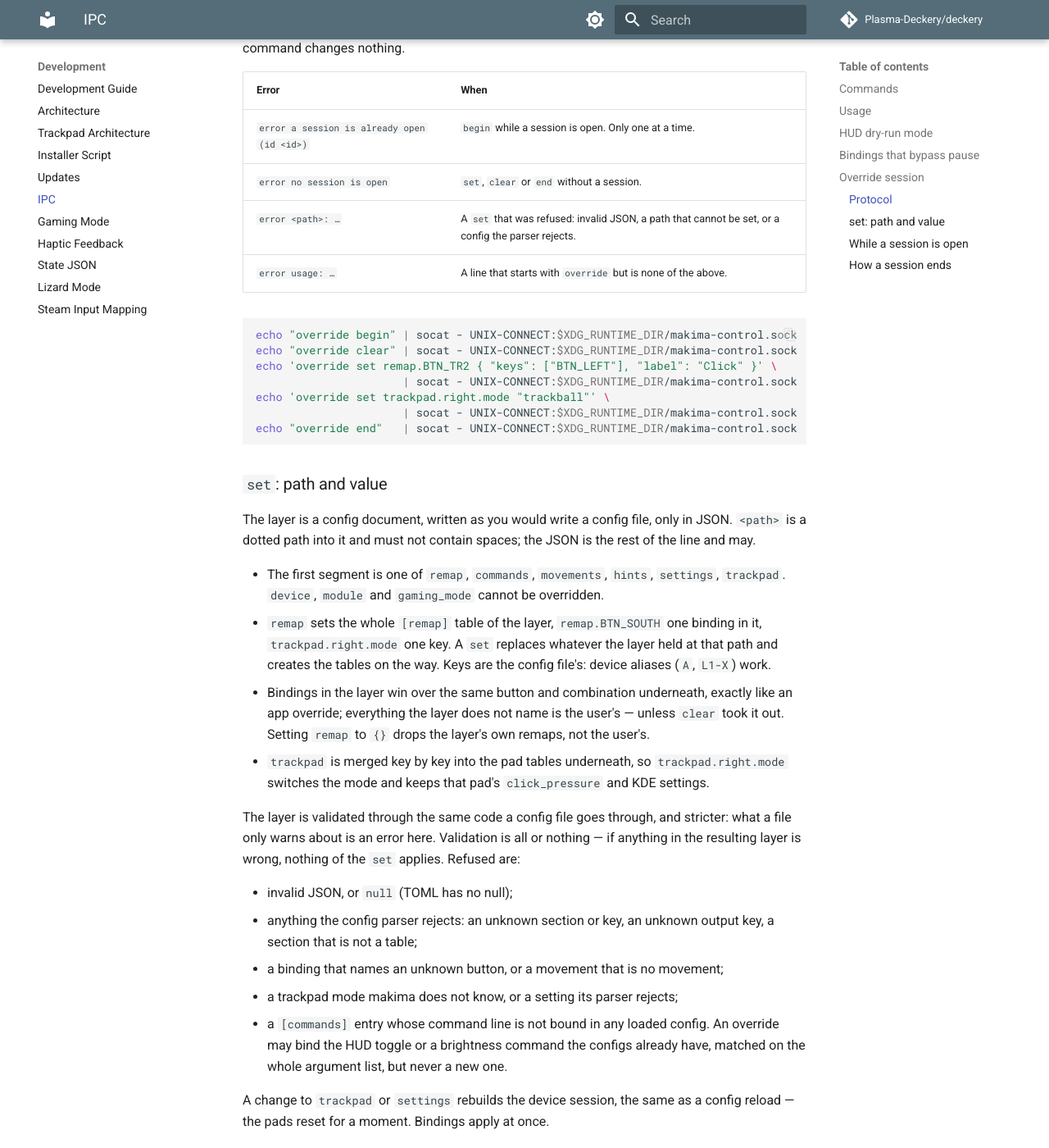
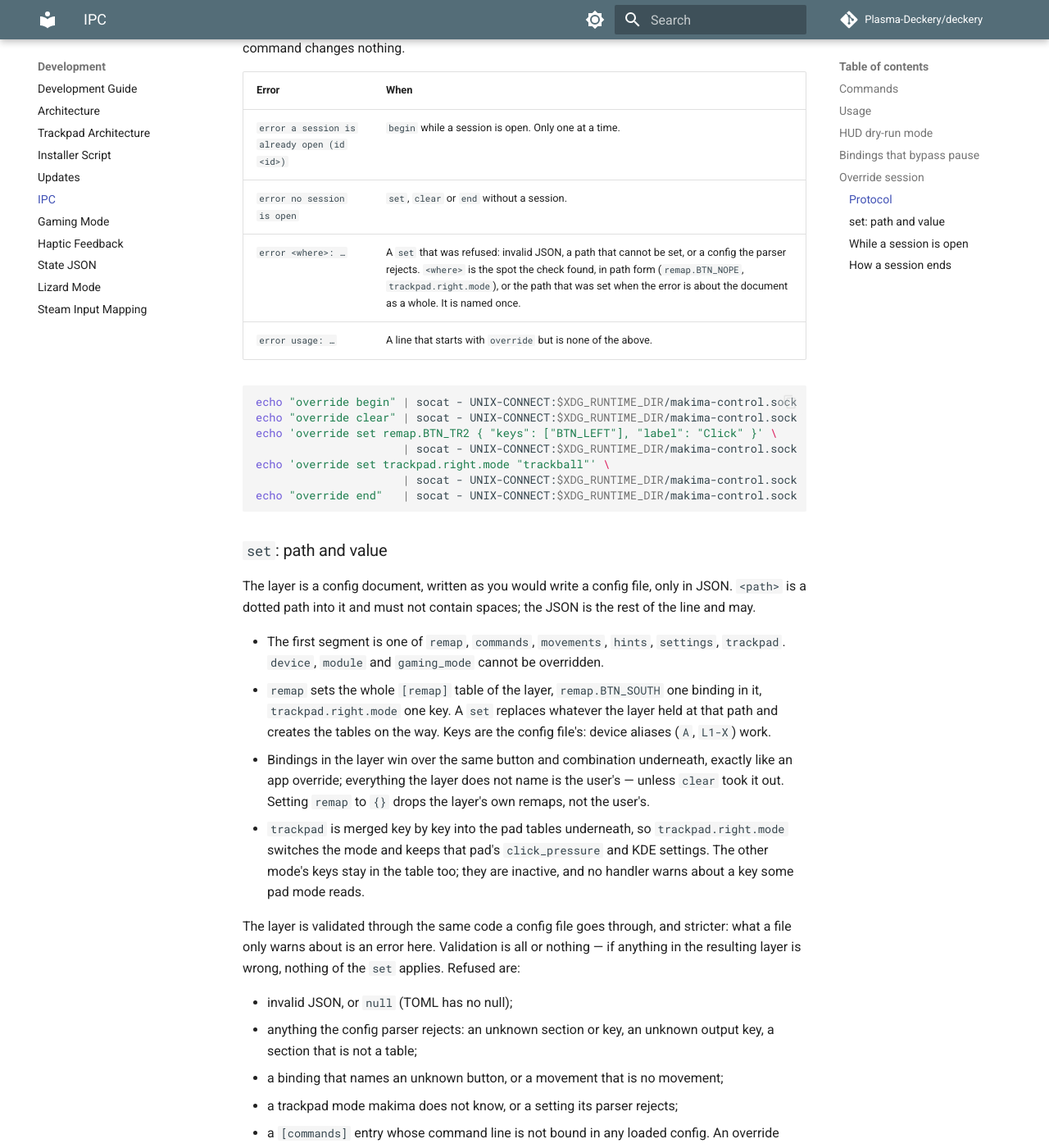
Before and after one commit to Plasma-Deckery/deckery, an MkDocs documentation site: the page built from docs/reference/ipc.md, in a window 1280 px wide and 1400 px high, scrolled down 2870 px. Shown: the whole window at 82% size. Built offline with MkDocs 1.6.1 and Material for MkDocs 9.7.7, drawn with Linux system fonts in a browser that asks for light colours; comment, search, counter and statistics services are not loaded; some of the changed text lies outside the part shown.

Commit message:
Document the Override origin, located override errors and inactive pad keys

````diff
--- a/docs/reference/ipc.md
+++ b/docs/reference/ipc.md
@@ -73,7 +73,7 @@ Every failure is `error <message>`, on one line, and is also logged to the journ
 |---|---|
 | `error a session is already open (id <id>)` | `begin` while a session is open. Only one at a time. |
 | `error no session is open` | `set`, `clear` or `end` without a session. |
-| `error <path>: …` | A `set` that was refused: invalid JSON, a path that cannot be set, or a config the parser rejects. |
+| `error <where>: …` | A `set` that was refused: invalid JSON, a path that cannot be set, or a config the parser rejects. `<where>` is the spot the check found, in path form (`remap.BTN_NOPE`, `trackpad.right.mode`), or the path that was set when the error is about the document as a whole. It is named once. |
 | `error usage: …` | A line that starts with `override` but is none of the above. |
 
 ```bash
@@ -93,7 +93,7 @@ The layer is a config document, written as you would write a config file, only i
 - The first segment is one of `remap`, `commands`, `movements`, `hints`, `settings`, `trackpad`. `device`, `module` and `gaming_mode` cannot be overridden.
 - `remap` sets the whole `[remap]` table of the layer, `remap.BTN_SOUTH` one binding in it, `trackpad.right.mode` one key. A `set` replaces whatever the layer held at that path and creates the tables on the way. Keys are the config file's: device aliases (`A`, `L1-X`) work.
 - Bindings in the layer win over the same button and combination underneath, exactly like an app override; everything the layer does not name is the user's — unless `clear` took it out. Setting `remap` to `{}` drops the layer's own remaps, not the user's.
-- `trackpad` is merged key by key into the pad tables underneath, so `trackpad.right.mode` switches the mode and keeps that pad's `click_pressure` and KDE settings.
+- `trackpad` is merged key by key into the pad tables underneath, so `trackpad.right.mode` switches the mode and keeps that pad's `click_pressure` and KDE settings. The other mode's keys stay in the table too; they are inactive, and no handler warns about a key some pad mode reads.
 
 The layer is validated through the same code a config file goes through, and stricter: what a file only warns about is an error here. Validation is all or nothing — if anything in the resulting layer is wrong, nothing of the `set` applies. Refused are:
 
@@ -107,7 +107,7 @@ A change to `trackpad` or `settings` rebuilds the device session, the same as a
 
 ### While a session is open
 
-- `context.override_active` is `true` in `makima-state.json`, and `bindings` shows the effective config with the layer on top — see [state.json](state-json.md#context).
+- `context.override_active` is `true` in `makima-state.json`, and `bindings` shows the effective config with the layer on top, what the layer set with the origin `"Override"` — see [state.json](state-json.md#context).
 - Gaming Mode is off and refused — by `gaming_mode enable`, Steam game detection and the double-click alike. The double-click trigger is switched off; QAM is an ordinary button for the session. `pause` and `resume` work as usual.
 - Config file changes are not read. They apply when the session ends, which reads the files anyway.
 
````
Also changed, not shown: docs/projects/makima-deckery/trackpad.md (+1 -1 lines), docs/reference/state-json.md (+2 -2 lines).
